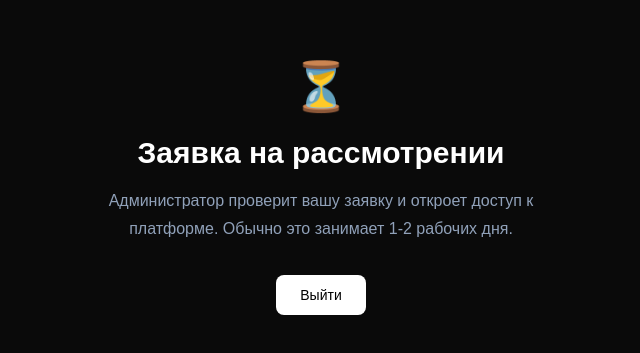
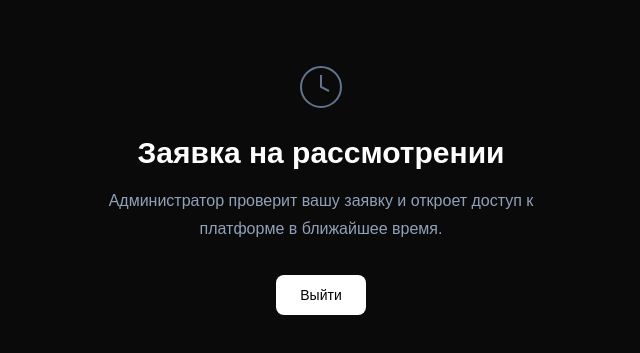
Before and after one commit to andreygolt/invest-market, a Next.js app: page /pending in a window 1280 px wide. Shown: the part 211-564 px from the top of the page, without its empty margins (319-959 px from the left). Built offline with nearby package versions, Linux system fonts and the light colour scheme; no server answers.

Commit message:
Fix pending page: remove emoji and timing, add T100 task

```diff
--- a/app/pending/page.tsx
+++ b/app/pending/page.tsx
@@ -16,13 +16,14 @@ export default function PendingPage() {
   return (
     <main className="flex min-h-screen items-center justify-center bg-[#0a0a0a] px-6 text-white">
       <section className="max-w-lg text-center">
-        <div className="mb-6 text-5xl" aria-hidden="true">
-          ⏳
+        <div className="mb-6 flex justify-center" aria-hidden="true">
+          <svg width="48" height="48" viewBox="0 0 24 24" fill="none" stroke="currentColor" strokeWidth="1" className="text-slate-500">
+            <circle cx="12" cy="12" r="10"/><polyline points="12 6 12 12 16 14"/>
+          </svg>
         </div>
         <h1 className="text-3xl font-semibold">Заявка на рассмотрении</h1>
         <p className="mt-4 text-base leading-7 text-slate-400">
-          Администратор проверит вашу заявку и откроет доступ к платформе. Обычно это занимает 1-2
-          рабочих дня.
+          Администратор проверит вашу заявку и откроет доступ к платформе в ближайшее время.
         </p>
         <button
           type="button"
```
Also changed, not shown: 1 other file (tests, documents, lock files or other folders).
